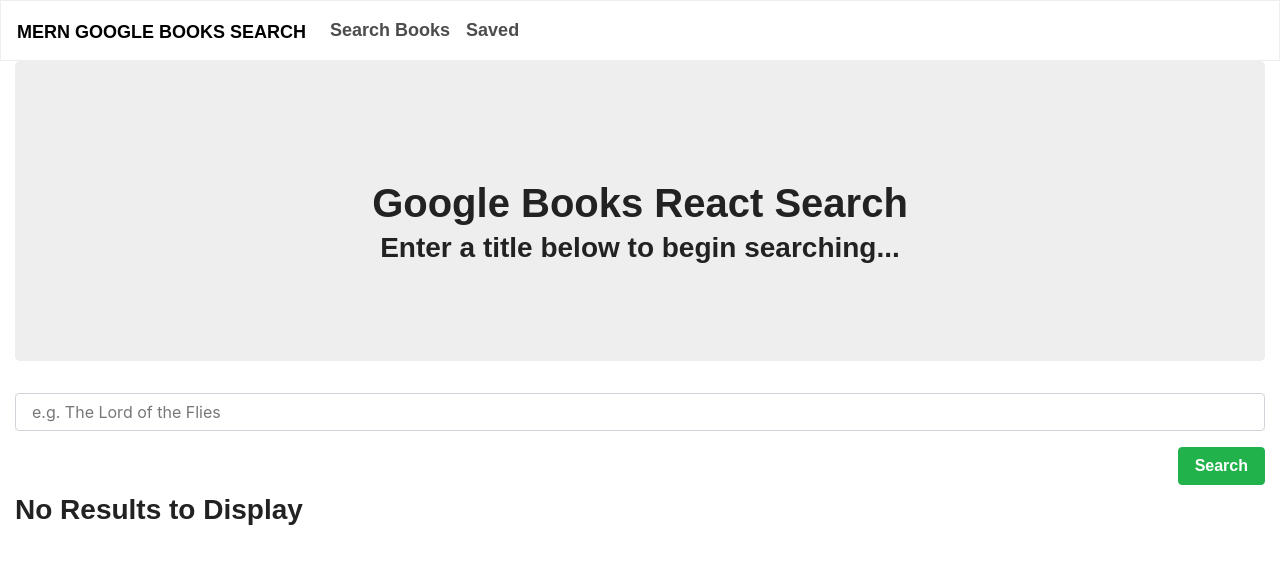
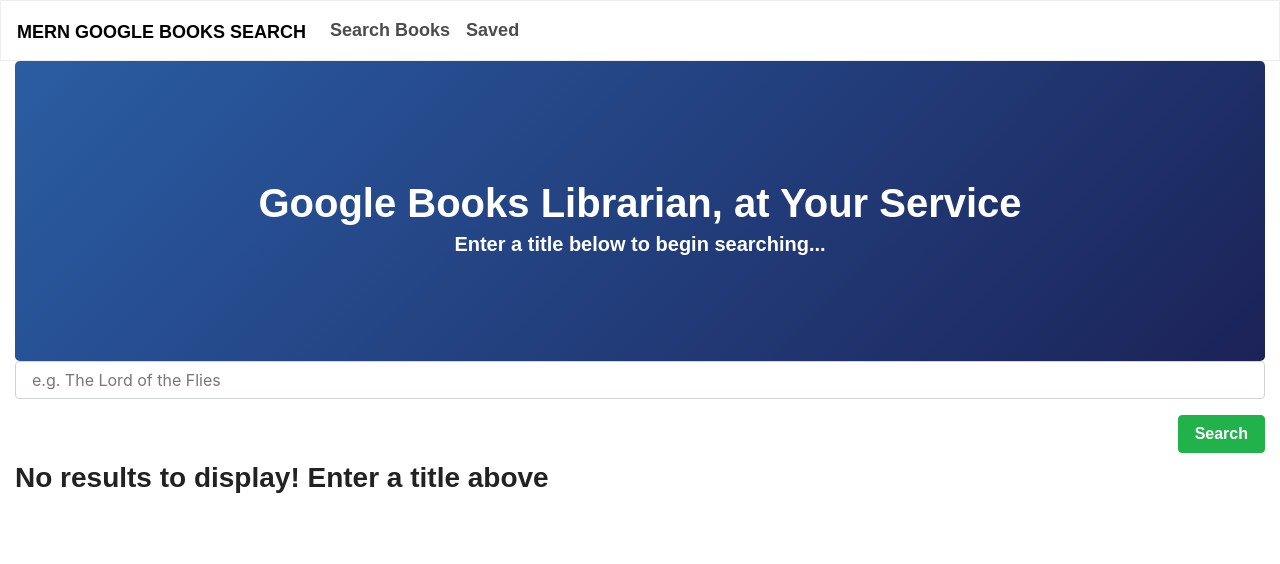
Before and after one commit to ThorNolan/React-Reading-List, a React (Create React App) app in the folder client/: page / in a window 1280 px wide. Shown: the top 564 px of the page. Built offline with nearby package versions, Linux system fonts and the light colour scheme; a web font is replaced by a local one.

Commit message:
Update stylings on search page for jumbotron and book displays, book mapping for book card component is now functional

```diff
--- a/client/src/components/Card/index.js
+++ b/client/src/components/Card/index.js
@@ -1,31 +1,22 @@
 import React from "react";
 import "./style.css";
 
-
-
+// Card props are passed down from the formatted book object on the search page
 function Card(props) {
   return (
     <div className="row mb-5">
       <div className="col-lg-12">
+        {/* map over the books from the books state that was passed down to create cards for each book in the array */}
         {props.books.map(book => (
-          <div className="card mt-4"
-               key={
-                 book._id
-                   ? book._id
-                   : book.googleBookId
-               }>
+          <div className="card mt-4" key={book._id ? book._id : book.googleBookId}>
             <div className="card-body">
               <h5 className="card-title">{book.title}</h5>
               <h6 className="card-subtitle mb-2 text-muted">{book.subtitle}</h6>
               <div className="media">
-                <img src={book.thumbnail}
-                     className="align-self-center mr-3" alt="testing"/>
+                <img src={book.thumbnail} className="align-self-center mr-3" alt="Book cover"/>
                 <div className="media-body">
                   <h6 className="mt-0">{book.authors.join(', ')}</h6>
                   <p className="mb-0">{book.description}</p>
-                  <p className="mb-0">
-                    <small className="text-muted">{book.pageCount} pages.</small>
-                  </p>
                   <p className="mb-2">
                     <small className="text-muted">Published: {book.publishedDate}</small>
                   </p>
@@ -35,11 +26,7 @@ function Card(props) {
                  rel="noopener noreferrer">View Book</a>
               <button className={props.buttonType}
                       onClick={props.buttonAction}
-                      id={
-                        book._id
-                          ? book._id
-                          : book.googleBookId
-                      }
+                      id={book._id ? book._id : book.googleBookId}
               >
                 {props.buttonText}
               </button>
--- a/client/src/components/Jumbotron/index.js
+++ b/client/src/components/Jumbotron/index.js
@@ -1,4 +1,5 @@
 import React from "react";
+import "./style.css";
 
 function Jumbotron({ children }) {
   return (
--- /dev/null
+++ b/client/src/components/Jumbotron/style.css
@@ -0,0 +1,49 @@
+.jumbotron {
+    margin: 0;
+    padding: 0;
+    -webkit-font-smoothing: antialiased;
+    -moz-osx-font-smoothing: grayscale;
+      color: white;
+      background: linear-gradient(-45deg, #150734, #28559A, #4B9FE1, #7ED5EA);
+      background-size: 400% 400%;
+      -webkit-animation: Gradient 15s ease infinite;
+      -moz-animation: Gradient 15s ease infinite;
+      animation: Gradient 15s ease infinite;
+  }
+
+  /* The following keyframes accomplish the gradient background color effect (firefox and IE compatible) */
+  @-webkit-keyframes Gradient {
+      0% {
+          background-position: 0% 50%
+      }
+      50% {
+          background-position: 100% 50%
+      }
+      100% {
+          background-position: 0% 50%
+      }
+  }
+
+  @-moz-keyframes Gradient {
+      0% {
+          background-position: 0% 50%
+      }
+      50% {
+          background-position: 100% 50%
+      }
+      100% {
+          background-position: 0% 50%
+      }
+  }
+
+  @keyframes Gradient {
+      0% {
+          background-position: 0% 50%
+      }
+      50% {
+          background-position: 100% 50%
+      }
+      100% {
+          background-position: 0% 50%
+      }
+  }
--- a/client/src/pages/Saved.js
+++ b/client/src/pages/Saved.js
@@ -6,11 +6,8 @@ import Jumbotron from "../components/Jumbotron";
 
 class Detail extends Component {
   state = {
-    book: {}
+    books: []
   };
-  // Add code to get the book with an _id equal to the id in the route param
-  // e.g. http://localhost:3000/books/:id
-  // The book id for this route can be accessed using this.props.match.params.id
 
   render() {
     return (
@@ -18,9 +15,9 @@ class Detail extends Component {
         <Row>
           <Col size="md-12">
             <Jumbotron>
-                <h1>Google Books React Search</h1>
+                <h1>Google Books Librarian, at Your Service</h1>
 
-                <h3>Your Saved Books</h3>
+                <h5>Your Saved Books:</h5>
             </Jumbotron>
           </Col>
         </Row>
--- a/client/src/pages/Search.js
+++ b/client/src/pages/Search.js
@@ -1,31 +1,26 @@
 import React, { Component } from "react";
-// import SaveBtn from "../components/SaveBtn";
 import Jumbotron from "../components/Jumbotron";
 import API from "../utils/API";
-// import { Link } from "react-router-dom";
 import { Col, Row, Container } from "../components/Grid";
 import Card from "../components/Card";
 import { Input, FormBtn } from "../components/Form";
 
+// Book results from the google API need to be formatted so that they can be transmuted to the state of the search page
 const formatBookResults = googleApiResults => {
   const bookArray = [];
 
   googleApiResults.map(book => {
 
+    // Formatted book object for passing down props to the stateless book card component
     const formattedBook = {
       title: book.volumeInfo.title,
-      authors: book.volumeInfo.authors
-        ? book.volumeInfo.authors
-        : ['No Author Listed.'],
-      description: book.volumeInfo.description
-        ? book.volumeInfo.description
-        : 'No Description Listed.',
+      authors: book.volumeInfo.authors,
+      description: book.volumeInfo.description,
       googleBookId: book.id,
       thumbnail: book.volumeInfo.imageLinks
         ? book.volumeInfo.imageLinks.thumbnail
         : 'https://upload.wikimedia.org/wikipedia/commons/thumb/a/ac/No_image_available.svg/170px-No_image_available.svg.png',
       link: book.volumeInfo.canonicalVolumeLink,
-      pageCount: book.volumeInfo.pageCount,
       subtitle: book.volumeInfo.subtitle,
       publishedDate: book.volumeInfo.publishedDate
     };
@@ -40,8 +35,6 @@ class Search extends Component {
 
   state = {
     books: [],
-        title: "",
-        author: "",
   };
 
   saveBook = book => {
@@ -74,8 +67,8 @@ class Search extends Component {
         <Row>
           <Col size="sm-12">
             <Jumbotron>
-              <h1>Google Books React Search</h1>
-              <h3>Enter a title below to begin searching...</h3>
+              <h1>Google Books Librarian, at Your Service</h1>
+              <h5>Enter a title below to begin searching...</h5>
             </Jumbotron>
             <form>
               <Input
@@ -96,18 +89,6 @@ class Search extends Component {
         <Row>
           <Col size="sm-12">
             {this.state.books.length ? (
-              // <Card>
-              //   {this.state.books.map(book => (
-              //     <Card key={book._id}>
-              //       <Link to={"/books/" + book._id}>
-              //         <strong>
-              //           {book.title} by {book.author}
-              //         </strong>
-              //       </Link>
-              //       <SaveBtn onClick={() => this.saveBook(book._id)} />
-              //     </Card>
-              //   ))}
-              // </Card>
               <Card
                 books={this.state.books}
                 buttonAction={this.saveBook}
@@ -116,7 +97,7 @@ class Search extends Component {
               />
             ) : (
               <div className="mx-auto">
-                <h3 className="mx-auto">No Results to Display</h3>
+                <h3 className="mx-auto">No results to display! Enter a title above</h3>
               </div>
             )}
           </Col>
```
Lines whose indentation alone changed are shown as unchanged.
